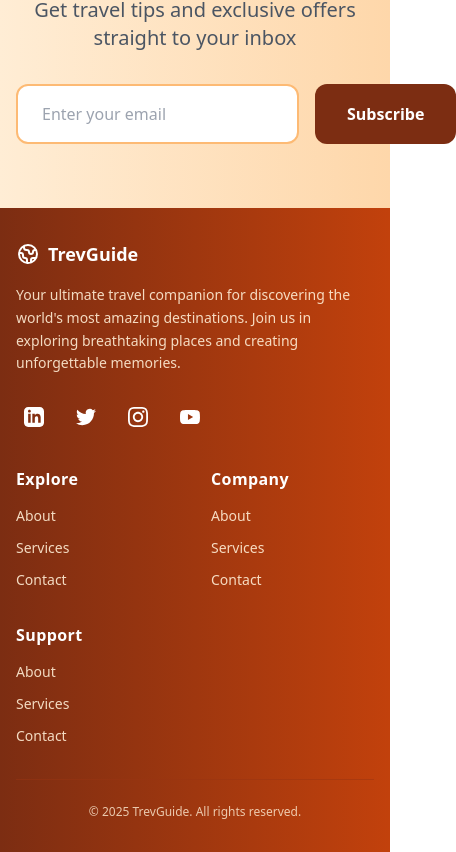
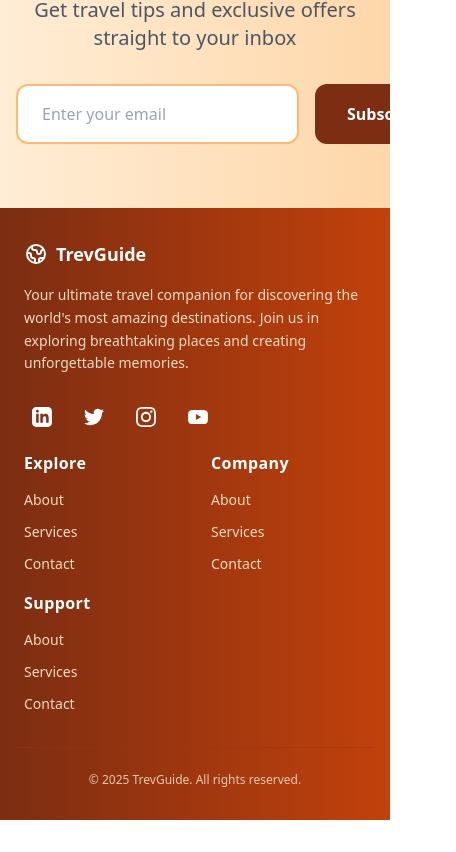
Before and after one commit to Jeetbiswas23/TrevGuide-Starting-, a React (Vite) app: page / in a window 390 px wide. Shown: the part 4532-5384 px from the top of the page, 456 px wide, since content can reach past the window. After the commit the page ends 5352 px from the top, so only its background shows below. Built offline with nearby package versions, Linux system fonts and the light colour scheme; the HTML template or start-up script is replaced by a standard one.

Commit message:
Responsive5

```diff
--- a/src/App.jsx
+++ b/src/App.jsx
@@ -368,14 +368,17 @@ function App() {
         </div>
       </header>
 
-      <main className="flex-grow">
+      <main className="flex-grow overflow-x-hidden">
+        <div className="max-w-full">
           <Routes>
             <Route path="/" element={
+              <div className="w-full overflow-x-hidden">
                 <Home
                   popularPlaces={popularPlaces}
                   testimonials={testimonials}
                   travelTips={travelTips}
                 />
+              </div>
             } />
             <Route path="/signup" element={<Signup setUsername={setUsername} />} />
             <Route path="/countries" element={<Countries />} />
@@ -401,13 +404,14 @@ function App() {
             <Route path="/country/france" element={<France />} />
             <Route path="/country/italy" element={<Italy />} />
           </Routes>
+        </div>
       </main>
 
-      <footer className="bg-gradient-to-r from-orange-900 to-orange-700 text-white py-8 sm:py-12">
-        <div className="container mx-auto px-4 sm:px-6">
-          <div className="grid grid-cols-2 sm:grid-cols-2 lg:grid-cols-4 gap-8 lg:gap-12">
+      <footer className="bg-gradient-to-r from-orange-900 to-orange-700 text-white py-8 sm:py-12 overflow-x-hidden">
+        <div className="container mx-auto px-4 sm:px-6 max-w-[100vw]">
+          <div className="grid grid-cols-2 sm:grid-cols-2 lg:grid-cols-4 gap-4 sm:gap-8 lg:gap-12">
             {/* Logo and Description */}
-            <div className="col-span-2 sm:col-span-2 lg:col-span-1 space-y-4">
+            <div className="col-span-2 sm:col-span-2 lg:col-span-1 space-y-4 px-2">
               <div className="flex items-center space-x-2">
                 <svg
                   className="w-6 h-6"
@@ -467,7 +471,7 @@ function App() {
 
             {/* Footer Links */}
             {['Explore', 'Company', 'Support'].map((section, index) => (
-              <div key={index} className="space-y-3 sm:space-y-4">
+              <div key={index} className="space-y-3 sm:space-y-4 px-2">
                 <h4 className="text-base sm:text-lg font-semibold tracking-wide">{section}</h4>
                 <ul className="space-y-2 sm:space-y-3">
                   {['About', 'Services', 'Contact'].map((item, i) => (
@@ -487,7 +491,7 @@ function App() {
           </div>
 
           {/* Copyright */}
-          <div className="border-t border-orange-800/50 mt-8 sm:mt-12 pt-6 sm:pt-8 text-center">
+          <div className="border-t border-orange-800/50 mt-8 sm:mt-12 pt-6 sm:pt-8 text-center px-2">
             <p className="text-xs sm:text-sm text-orange-100/80">
               &copy; {new Date().getFullYear()} TrevGuide. All rights reserved.
             </p>
```
Lines whose indentation alone changed are shown as unchanged.
